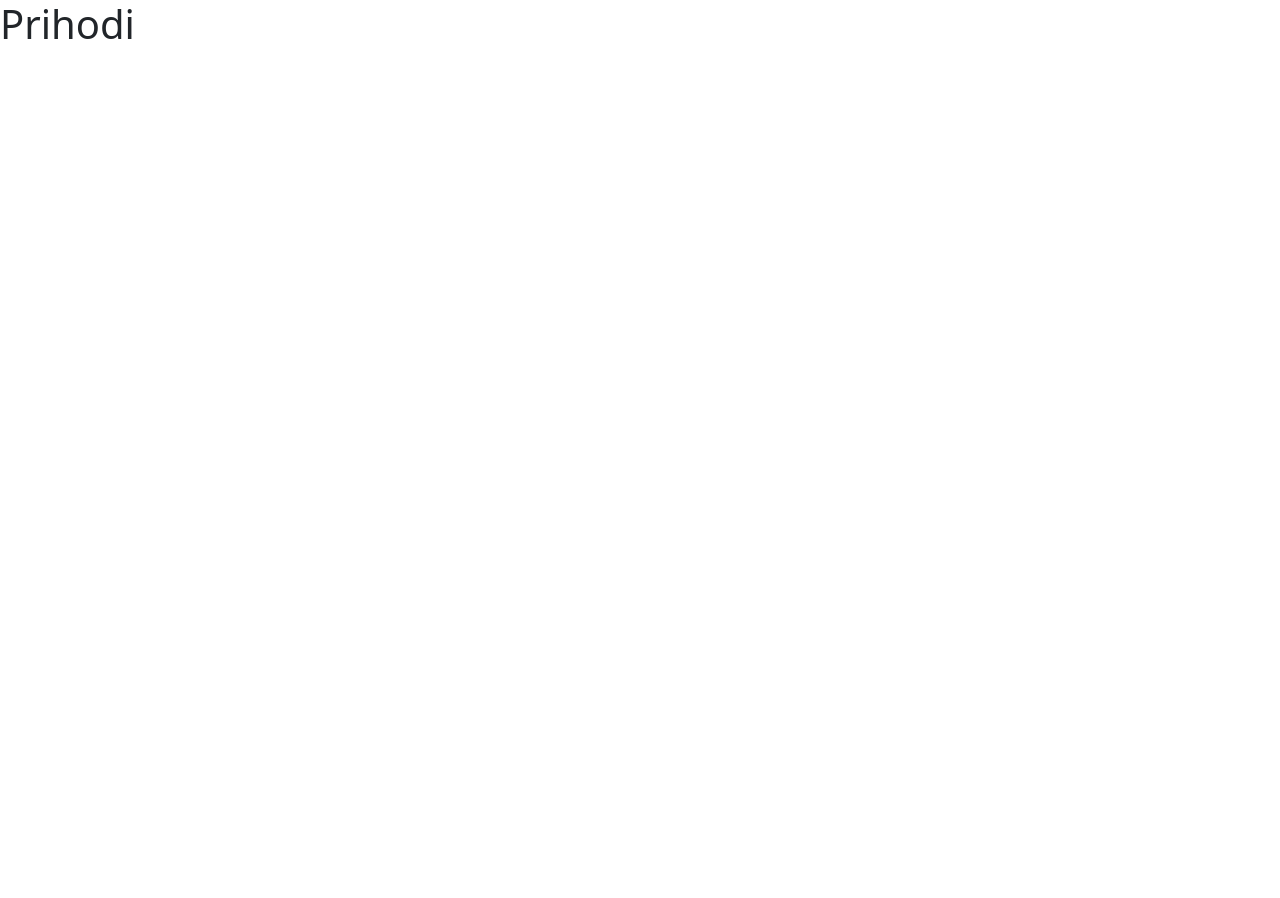
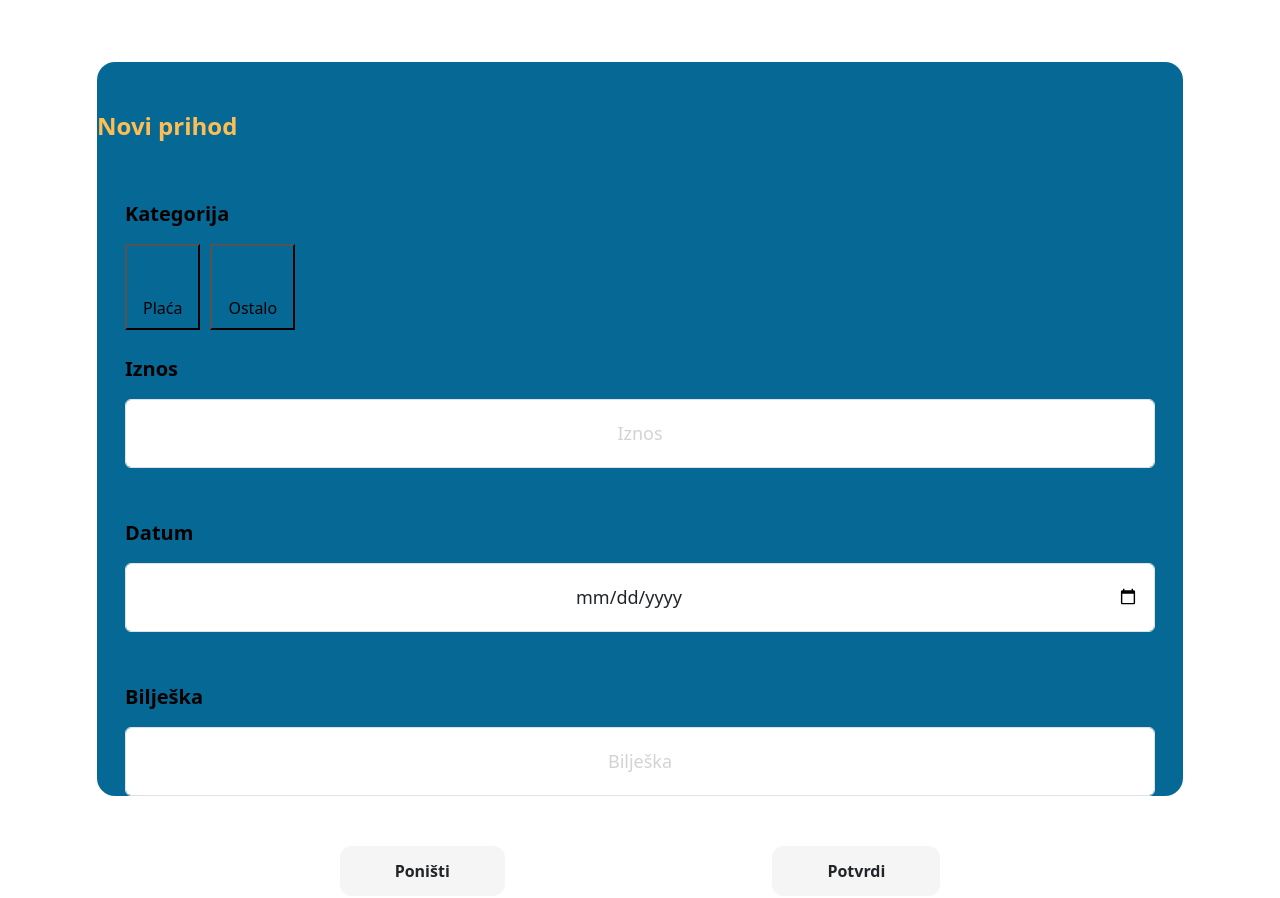
Before and after one commit to emilipuh/frontend, a Vue app: page /dodajPrihod in a window 1280 px wide. Before the commit the page ends 800 px from the top, so only its background shows below. Built offline with nearby package versions, Linux system fonts and the light colour scheme.

Commit message:
Dodana view za dodavanje prihoda

```diff
--- a/src/stanje.js
+++ b/src/stanje.js
@@ -3,4 +3,7 @@
 
 export default {
     stanjeRacuna: 0,
+    stanjePrihoda: 0,
+    stanjeRashoda: 0,
+    stanjeStednje: 0
 }
--- a/src/views/DodavanjePrihoda.vue
+++ b/src/views/DodavanjePrihoda.vue
@@ -1,9 +1,121 @@
 <template>
-  <h1>Prihodi</h1>
+  <div class="container">
+    <div class="dodajPrihod">
+      <h5 class="title">Novi prihod</h5>
+      <form>
+        <div class="mb-4">
+          <label for="kategorija" class="form-label">Kategorija</label>
+          <div class="d-flex">
+            <!-- dodati ikonice -->
+            <button class="btn-kategorija" type="button">Plaća</button>
+            <button class="btn-kategorija" type="button">Ostalo</button>
+          </div>
+        </div>
+        <div class="mb-3">
+          <label for="iznos" class="form-label">Iznos</label>
+          <input type="" placeholder="Iznos" class="form-control" id="iznos" />
+        </div>
+        <div class="mb-3">
+          <label for="datum" class="form-label">Datum</label>
+          <input
+            type="date"
+            class="form-control"
+            id="datum"
+          />
+        </div>
+        <div class="mb-3">
+          <label for="biljeska" class="form-label">Bilješka</label>
+          <input
+            type=""
+            placeholder="Bilješka"
+            class="form-control"
+            id="biljeska"
+          />
+        </div>
+      </form>
+    </div>
+    <div class="buttons">
+      <router-link to="/" class="btn">Poništi</router-link>
+      <button class="btn">Potvrdi</button>
+    </div>
+  </div>
 </template>
 
 <script>
 export default {
-  name: 'dodajPrihod'
+  name: "dodavanjePrihoda",
+};
+</script>
+
+<style scoped lang="scss">
+.container {
+  padding: 0px;
+  border: 2px solid transparent;
+  height: 100%;
 }
-</script>
+
+.title {
+  padding: 50px 0px;
+  font-size: 24px;
+}
+
+.buttons {
+  display: flex;
+  justify-content: space-evenly;
+}
+
+.btn {
+  border-radius: 12px;
+  font-size: 16px;
+  font-weight: bold;
+  background-color: whitesmoke;
+  padding: 12px 54px;
+}
+
+.btn:active {
+    background-color: yellow;
+}
+.btn-kategorija {
+  color: black;
+  background-color: inherit;
+  margin-right: 10px;
+  // gornji padding viši radi ikonica
+  padding: 50px 16px 8px 16px;
+//   border: none;
+}
+
+.dodajPrihod {
+  border-radius: 18px;
+  background-color: #066995;
+  height: 80%;
+  margin: 60px 25px 25px 25px;
+}
+
+form {
+  margin: 0px 28px;
+}
+
+.form-control {
+  margin-top: 5px !important;
+  margin-bottom: 50px !important;
+  padding: 20px 15px;
+  text-align: center;
+  font-size: 18px;
+}
+
+#iznos {
+    color: lightgreen;
+}
+
+.form-label {
+  margin-bottom: 15px;
+  display: flex;
+  color: black;
+  font-size: 20px;
+  font-weight: bold;
+}
+
+::placeholder {
+  color: lightgrey;
+}
+</style>
--- a/src/views/Home.vue
+++ b/src/views/Home.vue
@@ -9,15 +9,15 @@
   <div class="container-view">
     <div id="prihodi">
       <h6>
-        PRIHODI:
+        PRIHODI: {{ stanje.stanjePrihoda }} €
         <!-- možda props za prikaz -->
       </h6>
     </div>
     <div id="rashodi">
-      <h6>RASHODI:</h6>
+      <h6>RASHODI: {{ stanje.stanjeRashoda }} €</h6>
     </div>
     <div id="stednja">
-      <h6>ŠTEDNJA:</h6>
+      <h6>ŠTEDNJA: {{ stanje.stanjeStednje }} €</h6>
     </div>
   </div>
   <Navbar />
```
